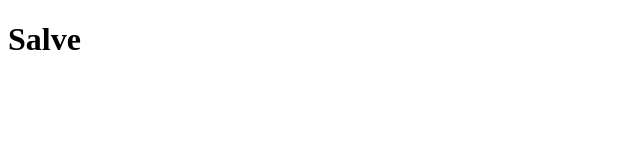
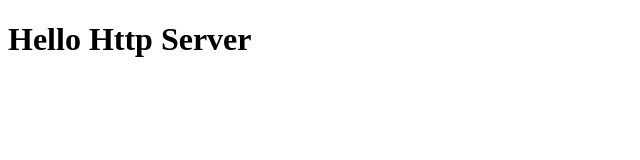
Before and after one commit to kgann/simple-http, a plain HTML site: page resources/index.html in a window 1280 px wide. Shown: the whole page, without its empty margins (0-640 px from the left). Drawn offline with Linux system fonts and the light colour scheme.

Commit message:
Fix lein run + add docs

```diff
--- a/resources/index.html
+++ b/resources/index.html
@@ -5,6 +5,6 @@
     <title>Hello Http Server</title>
 </head>
 <body>
-    <h1>Salve</h1>
+    <h1>Hello Http Server</h1>
 </body>
 </html>
```
Also changed, not shown: 4 other files.
